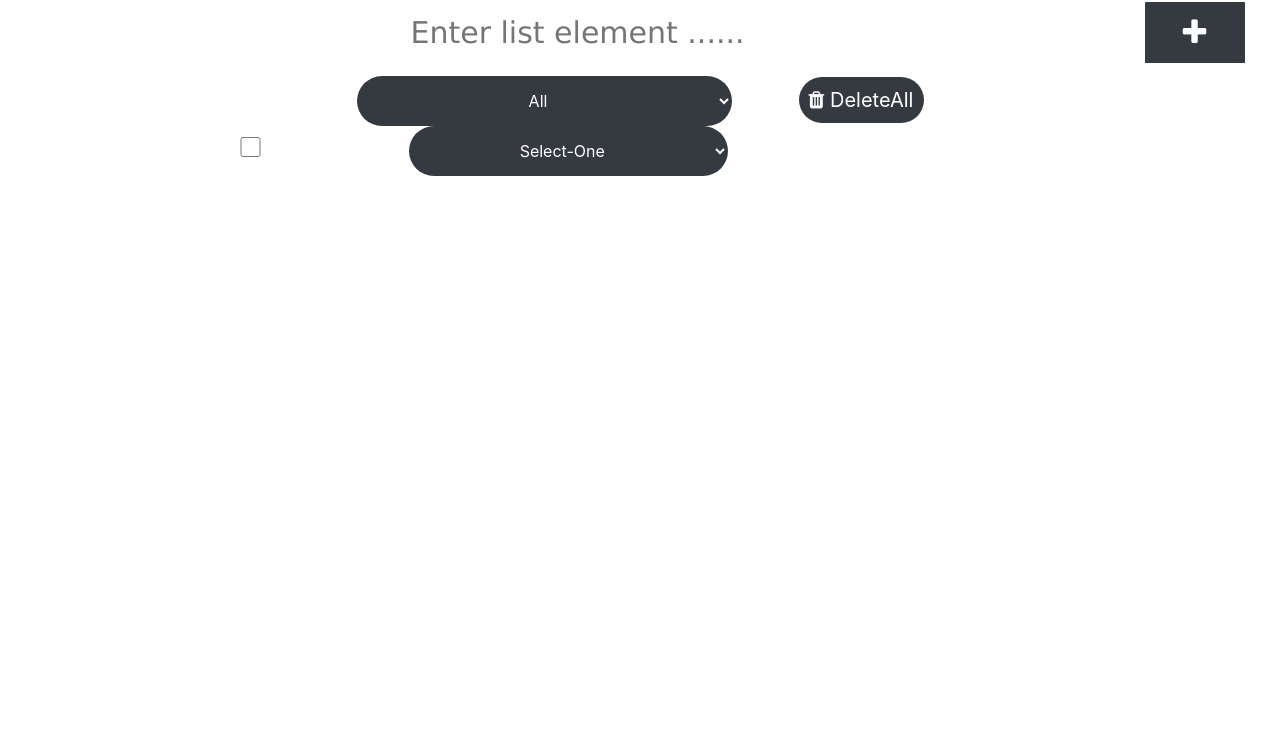
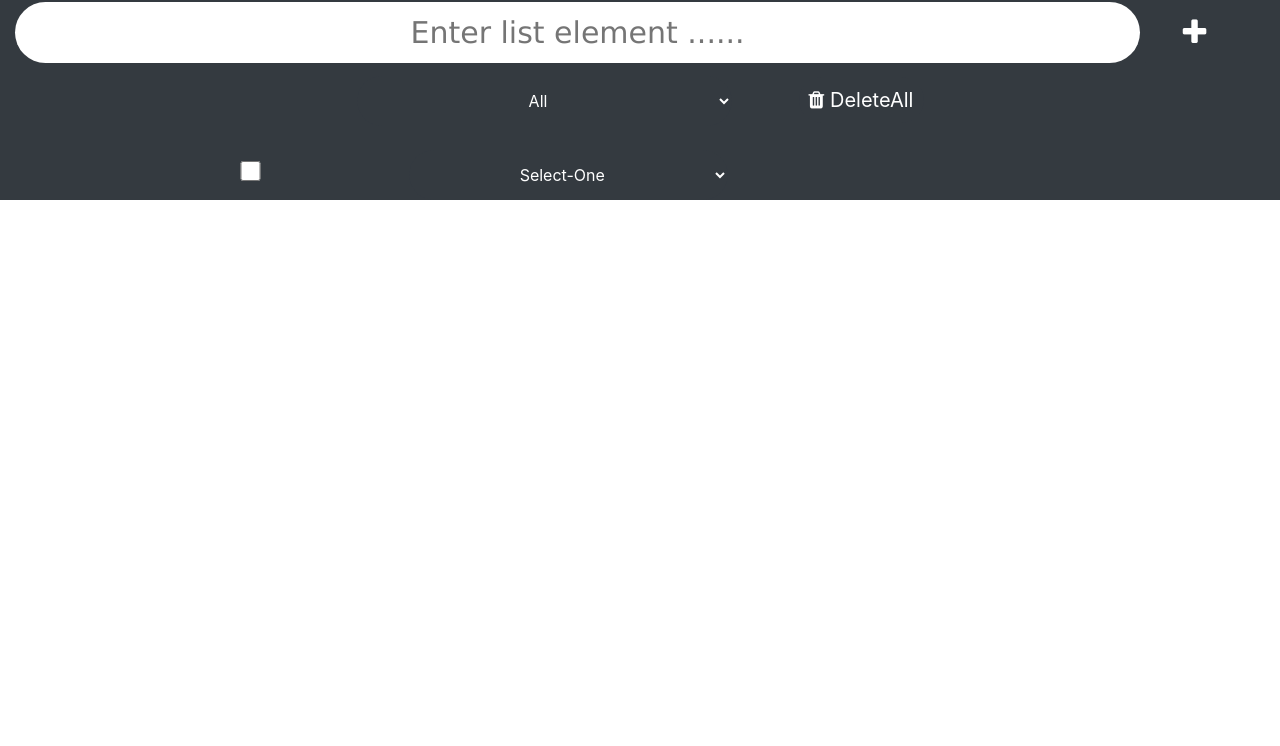
Before and after one commit to heratshah/todolist, a plain HTML site: page index.html in a window 1280 px wide. Shown: the part 54-800 px from the top of the page. Drawn offline with nearby package versions, Linux system fonts and the light colour scheme.

Commit message:
Update index.html

```diff
--- a/index.html
+++ b/index.html
@@ -11,7 +11,7 @@
   </head>
 
   <body>
-    <div class="container-fluid fixed-top">
+    <div class="container-fluid bg-dark fixed-top">
       <nav>
         <h1><span>TODO LIST</span></h1>
       </nav>
@@ -25,7 +25,7 @@
             <option value="uncomplated">Uncomplated</option>
           </select>
           <button class="deleteall"><i class="fa fa-trash"></i> DeleteAll</button>
-        </div>
+        </div><br>
         <div class="selectcheck">
           <input type="checkbox" class="ckcheck" id="ckck" value="Select All"/>
           <select name="todos" class="check-item">
```
